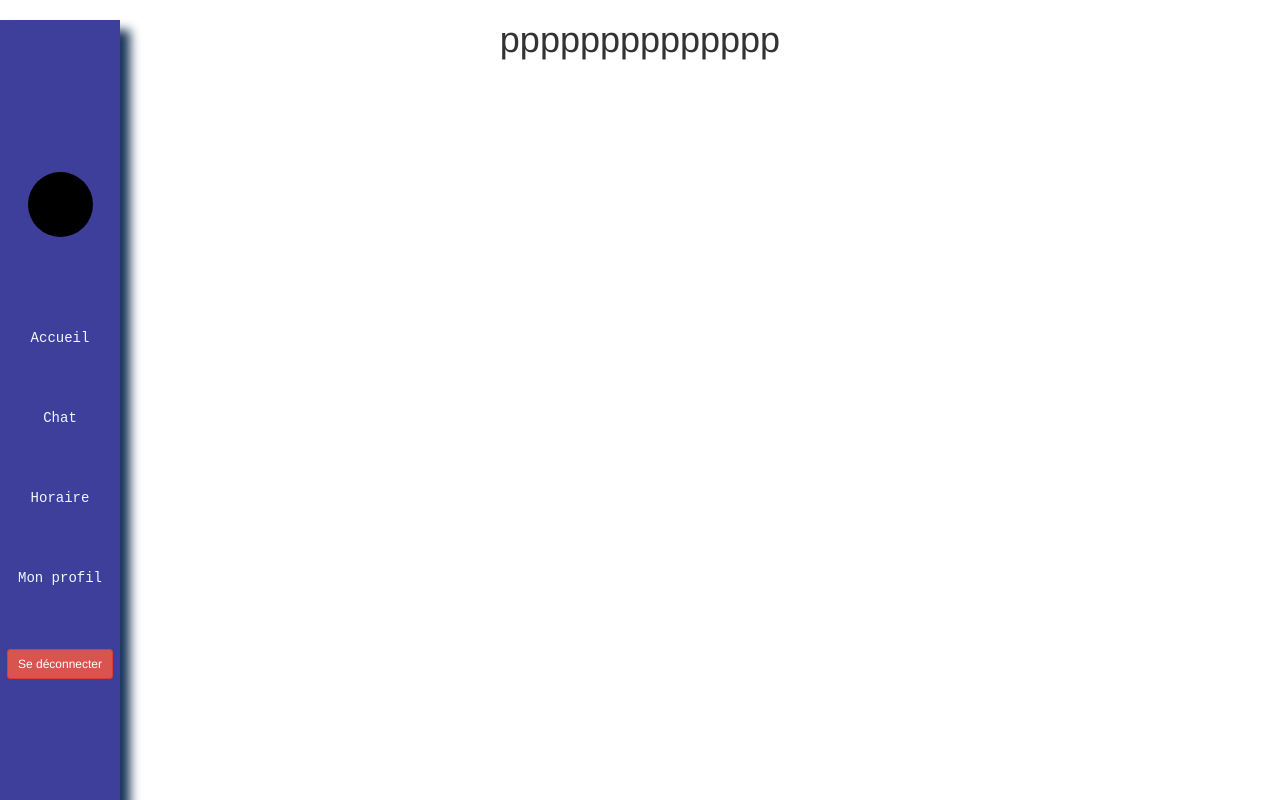
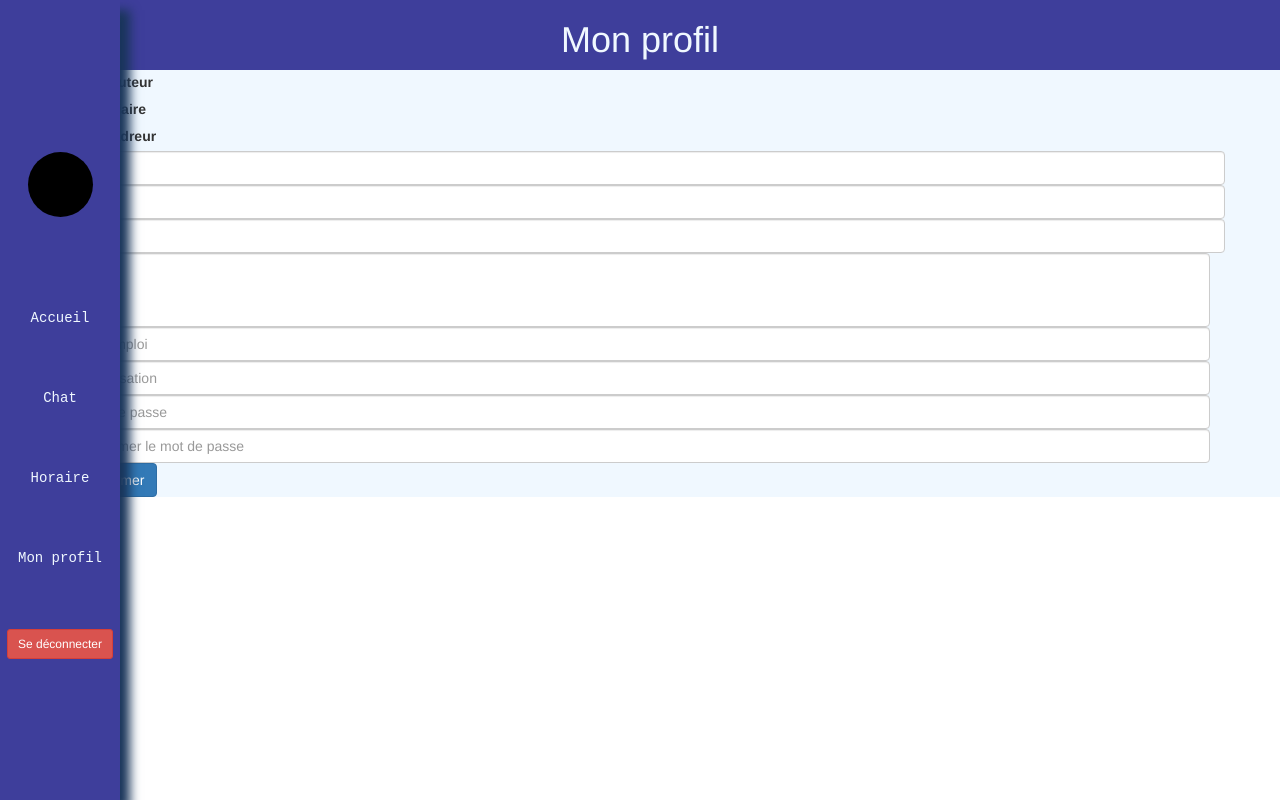
Before and after one commit to bourourou2301/eccip, a SvelteKit app in the folder eccip-app/: page /profil in a window 1280 px wide. Built offline with nearby package versions, Linux system fonts and the light colour scheme.

Commit message:
Amélioration de la page profil

```diff
--- a/eccip-app/src/routes/horaire/+page.svelte
+++ b/eccip-app/src/routes/horaire/+page.svelte
@@ -1,2 +1,5 @@
+<div class="container-fluid text-center">
+    <h1>My Schedule</h1>
+</div>
 <style>
     </style>
--- a/eccip-app/src/routes/profil/+page.svelte
+++ b/eccip-app/src/routes/profil/+page.svelte
@@ -1,9 +1,168 @@
-<h1> pppppppppppppp</h1>
+<div class ="container-fluid text-center bg-haut">
+    <h1 class= "nom-page">Mon profil</h1>
+
+</div>
+<script>
+
+//  in this I gave random values but when db is connected you can import all of these
+    let prenom = "John Doe";
+    let prenomTempo = "";
+
+    let nom = "Doe";
+    let nomTempo = "";
+
+    let typeUser = "";
+     let typeUserTempo = "";
+
+    let email = "john@example.com";
+     let emailTempo = "";
+
+     let bio = "Lorem ipsum dolor sit amet, consectetur adipiscing elit. Sed do eiusmod tempor incididunt ut labore et dolore magna aliqua.";
+    let bioTempo = "";
+
+     let tagEmploi = "";
+    let tagEmploiTempo = "";
+
+     let localisation = "";
+ let localisationTempo = "";
+
+    let motDePasse="";
+    let nouveauMDP="";
+    let confirmerMDP= "";
+    let memeMDP =true;
+    function changementMotDePasse() {
+    if (nouveauMDP === confirmerMDP) {
+        if(nouveauMDP==""){
+            motDePasse=motDePasse;
+        memeMDP=true;
+    }
+      else{
+      motDePasse = nouveauMDP;
+      memeMDP=true;
+    }
+
+    } else {
+        if(confirmerMDP==""){
+            motDePasse=motDePasse;
+            memeMDP=false;
+        }
+        else{
+      motDePasse=motDePasse;
+      memeMDP=false;
+    }
+    }
+  }
+    function handleSubmit() {/*
+      here send all info to the db
+      */
+     typeUser=typeUserTempo;
+    prenom=prenomTempo;
+    nom = nomTempo;
+    typeUser = typeUserTempo;
+    email = emailTempo;
+    bio = bioTempo;
+    tagEmploi = tagEmploiTempo;
+    localisation = localisationTempo;
+
+    }
+
+  </script>
 
 
+  <div class =" contenu-page">
+    <div class="container mt-5"> <!-- espace pour photo de profil et type d'utilisateur-->
+        <div class="text-center">
 
-<style>
-    h1{
-        text-align: center;
+
+     <!-- use this for acutal picutre
+        <img src="profile-picture.jpg" alt="Profile Picture" class="profile-pic mb-3" />
+   -->
+        </div>
+
+    <div class="mb-3"> <!-- espace pour les 3 types d'utilisateur-->
+      <div class="form-check">
+        <input class="form-check-input" type="radio" name="recruteur"id="recruteur" value="recruteur" bind:group={typeUserTempo}>
+        <label class="form-check-label" for="recruteur">
+          Recruteur
+        </label>
+      </div>
+      <div class="form-check">
+        <input class="form-check-input" type="radio" name="stagiaire" id="stagiaire" value="stagiaire"bind:group={typeUserTempo}>
+        <label class="form-check-label" for="stagiaire">
+          Stagiaire
+        </label>
+      </div>
+      <div class="form-check">
+        <input class="form-check-input" type="radio" name="encadreur" id="encadreur" value="encadreur" bind:group={typeUserTempo}>
+        <label class="form-check-label" for="encadreur">
+          Encadreur
+        </label>
+      </div>
+    </div>
+
+    <div class="mb-5"> <!-- espace pour le nom et prénom-->
+      <div class="row">
+        <div class="col">
+          <input type="text" class="form-control" placeholder="prénom" bind:value={prenomTempo} />
+        </div>
+        <div class="col">
+          <input type="text" class="form-control" placeholder="nom" bind:value={nomTempo} />
+        </div>
+        <div class="col">
+            <input type="text" class="form-control" placeholder="email" bind:value={emailTempo} />
+          </div>
+      </div>
+    </div>
+
+    <div class="mb-5"> <!-- espace pour la biodescription -->
+      <textarea class="form-control" style="resize: none;" placeholder="Bio" rows="3" bind:value={bioTempo} ></textarea>
+    </div>
+
+    <div class="mb-5"> <!-- espace pour les tag d'emploi-->
+      <input type="text" class="form-control" placeholder="tag emploi" bind:value={tagEmploiTempo} />
+    </div>
+
+    <div class="mb-5"> <!-- espace pour localisation du travail-->
+      <input type="text" class="form-control" placeholder="Localisation" bind:value={localisationTempo} />
+    </div>
+    <div class="mb-5">
+        <input type="text" class="form-control"
+         placeholder="mot de passe"bind:value={nouveauMDP}
+         on:input={changementMotDePasse} />
+    </div>
+    <div class="mb-5">
+        <input type="text" class="form-control"
+        placeholder="confirmer le mot de passe"bind:value={confirmerMDP}
+         on:input={changementMotDePasse} />
+    </div>
+    {#if confirmerMDP !== '' && nouveauMDP !== confirmerMDP && memeMDP==false}
+    <div class="alert alert-danger" role="alert">
+      Les mots de passes ne sont pas les mêmes. Veillez faire attention.
+    </div>
+  {/if}
+    <!-- bouton pour confirmer la modification  -->
+    <button type="submit" class="btn btn-primary" on:click={handleSubmit} disabled={!memeMDP}>Confirmer</button>
+  </div>
+
+</div>
+  <style>
+    .contenu-page{
+        background-color: aliceblue;
+
     }
-</style>
+
+    .nom-page{
+        color: aliceblue;
+    }
+.bg-haut {
+    background-color:rgb(62, 62, 155); ;
+}
+/*
+    .profile-pic {
+      width: 150px;
+      height: 150px;
+      border-radius: 50%;
+      object-fit: cover;
+    }*/
+
+  </style>
```
Also changed, not shown: eccip-app/src/routes/+page.svelte (+2 -14 lines), 1 other file (tests, documents, lock files or other folders).
